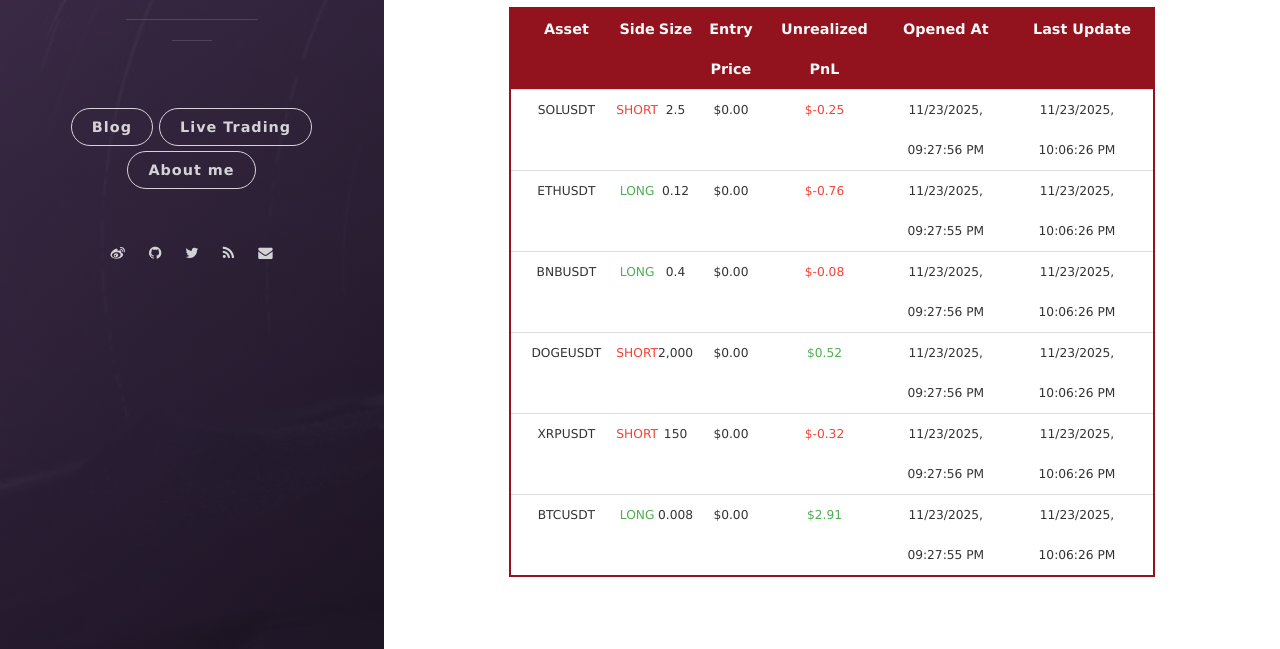
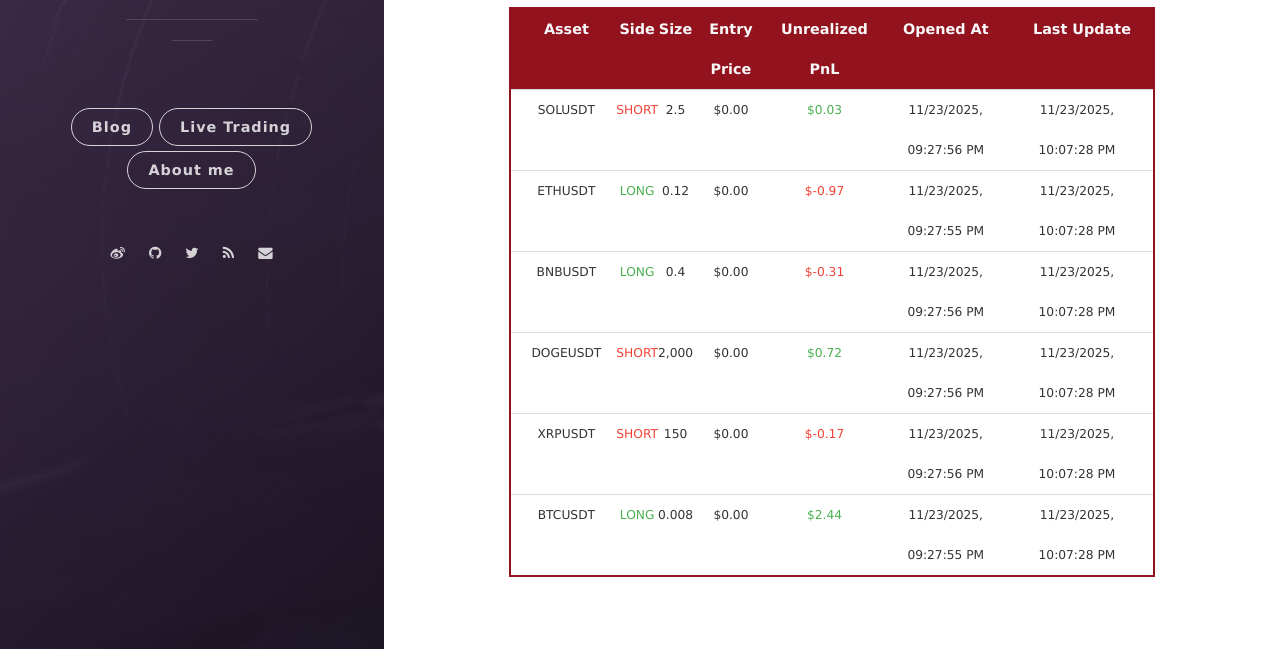
Before and after one commit to leeyegy/leeyegy.github.io, a Jekyll site: the page built from live-trading.html, in a window 1280 px wide and 1269 px high. Shown: the part 592-1241 px from the top of the window. Built offline with Jekyll 4.4.1, drawn with Linux system fonts in a browser that asks for light colours; nearby versions of some CDN libraries.

Commit message:
AccountMonitor: refresh positions 2025-11-24T06:07:28+08:00

```diff
--- a/assets/data/binance/positions.json
+++ b/assets/data/binance/positions.json
@@ -4,53 +4,53 @@
     "side": "SHORT",
     "size": 2.5,
     "entryPrice": 0.0,
-    "unrealizedPnl": -0.25245592,
+    "unrealizedPnl": 0.025,
     "openedAt": "2025-11-24T05:27:56+08:00",
-    "reportedAt": "2025-11-24T06:06:26+08:00"
+    "reportedAt": "2025-11-24T06:07:28+08:00"
   },
   {
     "symbol": "ETHUSDT",
     "side": "LONG",
     "size": 0.12,
     "entryPrice": 0.0,
-    "unrealizedPnl": -0.75688744,
+    "unrealizedPnl": -0.966,
     "openedAt": "2025-11-24T05:27:55+08:00",
-    "reportedAt": "2025-11-24T06:06:26+08:00"
+    "reportedAt": "2025-11-24T06:07:28+08:00"
   },
   {
     "symbol": "BNBUSDT",
     "side": "LONG",
     "size": 0.4,
     "entryPrice": 0.0,
-    "unrealizedPnl": -0.076,
+    "unrealizedPnl": -0.31325462,
     "openedAt": "2025-11-24T05:27:56+08:00",
-    "reportedAt": "2025-11-24T06:06:26+08:00"
+    "reportedAt": "2025-11-24T06:07:28+08:00"
   },
   {
     "symbol": "DOGEUSDT",
     "side": "SHORT",
     "size": 2000.0,
     "entryPrice": 0.0,
-    "unrealizedPnl": 0.52,
+    "unrealizedPnl": 0.72,
     "openedAt": "2025-11-24T05:27:56+08:00",
-    "reportedAt": "2025-11-24T06:06:26+08:00"
+    "reportedAt": "2025-11-24T06:07:28+08:00"
   },
   {
     "symbol": "XRPUSDT",
     "side": "SHORT",
     "size": 150.0,
     "entryPrice": 0.0,
-    "unrealizedPnl": -0.318618,
+    "unrealizedPnl": -0.165,
     "openedAt": "2025-11-24T05:27:56+08:00",
-    "reportedAt": "2025-11-24T06:06:26+08:00"
+    "reportedAt": "2025-11-24T06:07:28+08:00"
   },
   {
     "symbol": "BTCUSDT",
     "side": "LONG",
     "size": 0.008,
     "entryPrice": 0.0,
-    "unrealizedPnl": 2.90735466,
+    "unrealizedPnl": 2.4398,
     "openedAt": "2025-11-24T05:27:55+08:00",
-    "reportedAt": "2025-11-24T06:06:26+08:00"
+    "reportedAt": "2025-11-24T06:07:28+08:00"
   }
 ]
```
